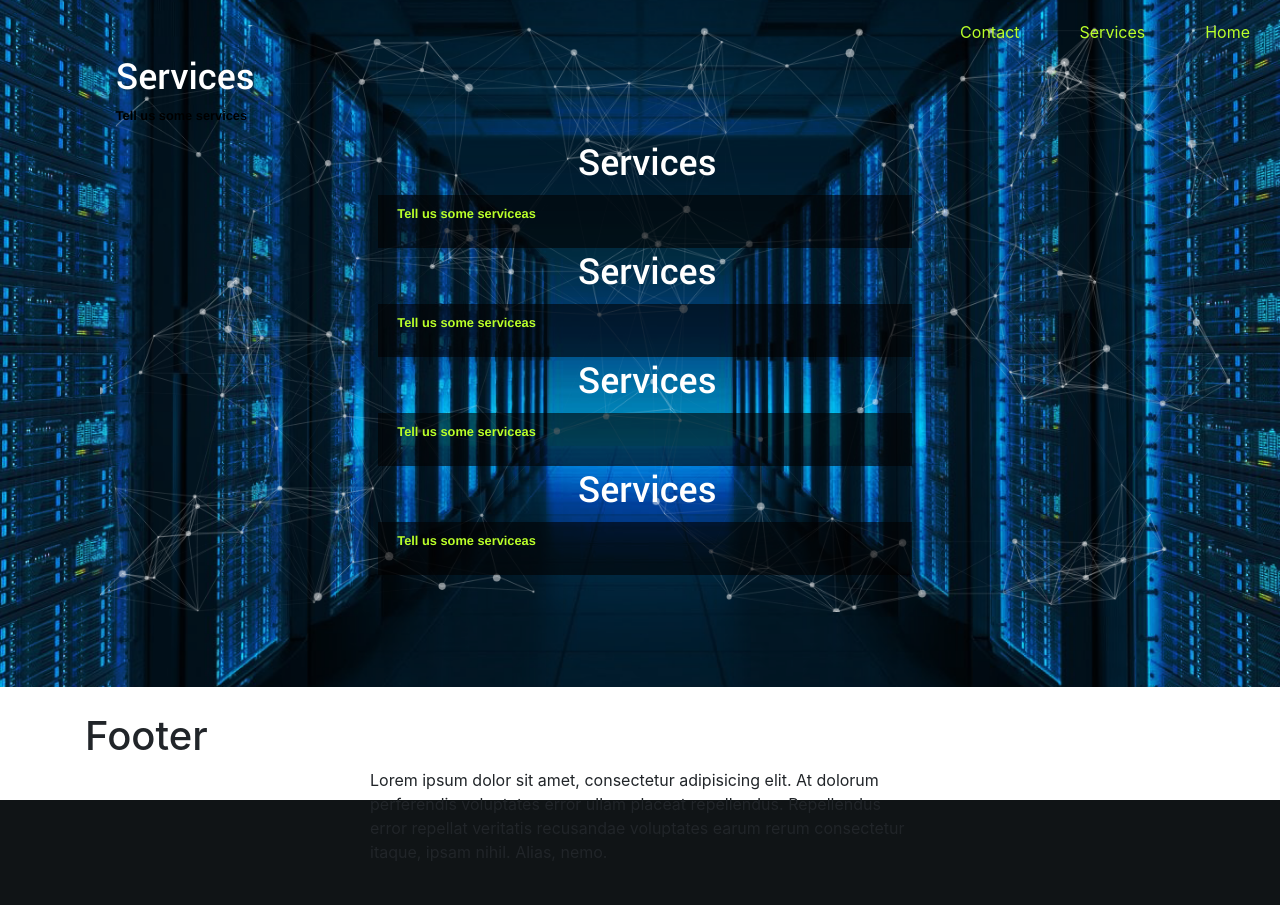
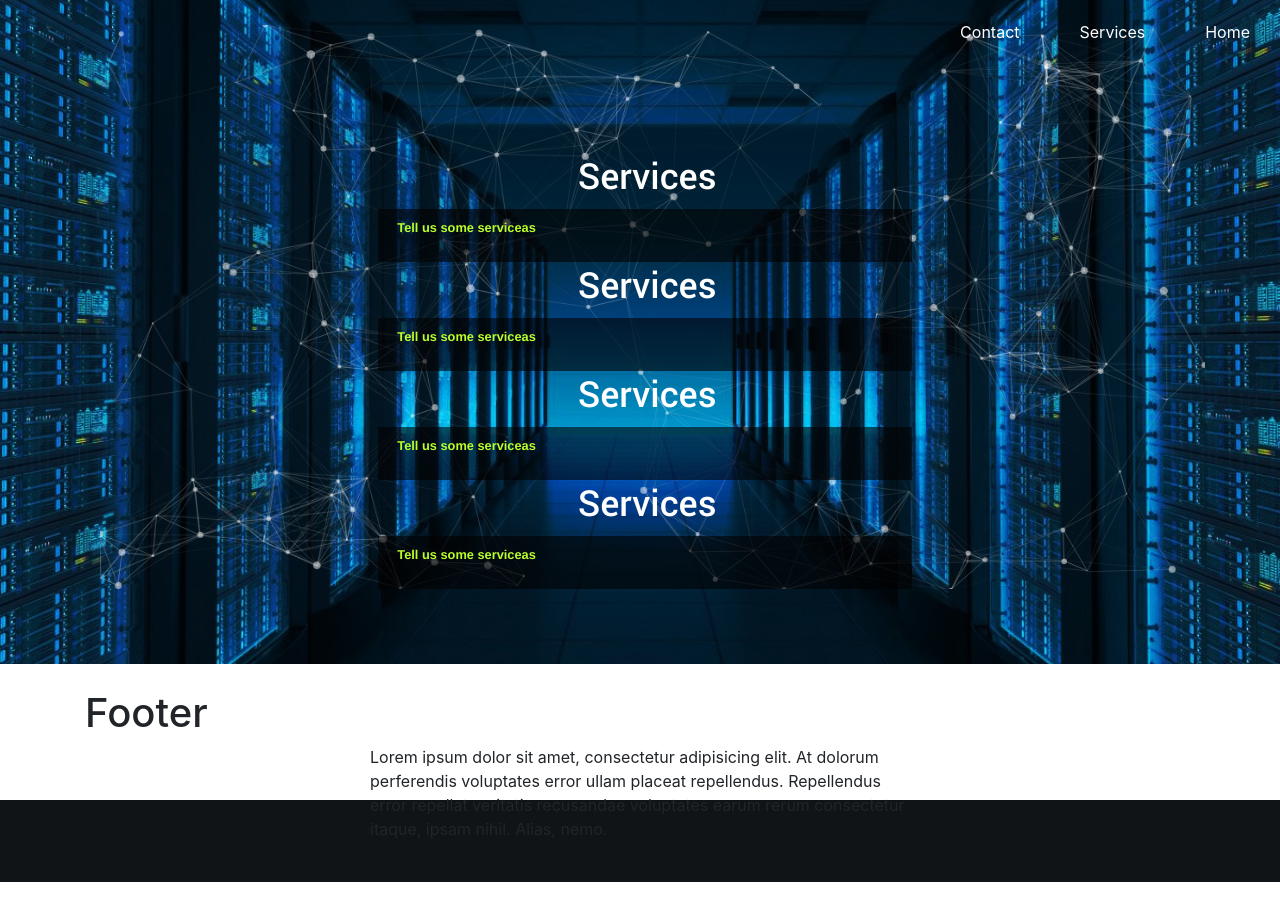
Before and after one commit to Ryangendel/coball, a Flask app: page /Services in a window 1280 px wide. After the commit the page ends 882 px from the top, so only its background shows below. Run offline with Flask 2, Linux system fonts and the light colour scheme; some libraries are stand-ins or nearby versions.

Commit message:
header color change and padding for particles-js

```diff
--- a/static/css/style.css
+++ b/static/css/style.css
@@ -124,7 +124,7 @@ canvas.particles-js-canvas-el{
   background-attachment: fixed;
   background-size: cover;
   background-color: #464646;
-  padding: 25px 50px 75px 100px;
+  padding: 25px 75px 75px 100px;
 }
 
 .landingpageContent{
@@ -139,7 +139,7 @@ canvas.particles-js-canvas-el{
 }
 
 .spacerAbove{
-  line-height: 400%;
+  margin-top: 100px;
 }
 
 .mainContent{
@@ -167,14 +167,14 @@ canvas.particles-js-canvas-el{
 #navbar a {
   float: right;
   display: block;
-  color: #BAFF29;
+  color: white;
   text-align: center;
   padding: 30px;
   text-decoration: none;
 }
 
 #navbar a:hover {
-  /* color: #BAFF29;
-  background-color: rgb(29, 10, 201); */
-  color: white;
+   color: #BAFF29;
+  /* background-color: rgb(29, 10, 201);  */
+  /* color: white; */
 }
--- a/templates/services.html
+++ b/templates/services.html
@@ -13,7 +13,7 @@
 
   <script>
     var prevScrollpos = window.pageYOffset;
-window.onscroll = function() {
+    window.onscroll = function () {
       var currentScrollPos = window.pageYOffset;
       if (prevScrollpos > currentScrollPos) {
         document.getElementById("navbar").style.top = "10";
@@ -40,12 +40,6 @@ window.onscroll = function() {
       <div class="count-particles">
         <div class="container-fluid col-sm-10 colCentered">
           <div class="row spacerAbove"></div>
-          <div class="row">
-              <h1 class="mainContent">Services</h1>
-          </div>
-          <div class="row">
-              <p>Tell us some services</p>
-          </div>
           <div class="row">
             <div class="col-sm-10 colCentered">
               <h1 class="mainContent">Services</h1>
@@ -114,5 +108,7 @@ window.onscroll = function() {
 
 
 </body>
-<link href="https://fonts.googleapis.com/css2?family=Yantramanav:wght@100;300;400;500;700;900&display=swap" rel="stylesheet">
+<link href="https://fonts.googleapis.com/css2?family=Yantramanav:wght@100;300;400;500;700;900&display=swap"
+  rel="stylesheet">
+
 </html>
```
Lines whose indentation alone changed are shown as unchanged.
